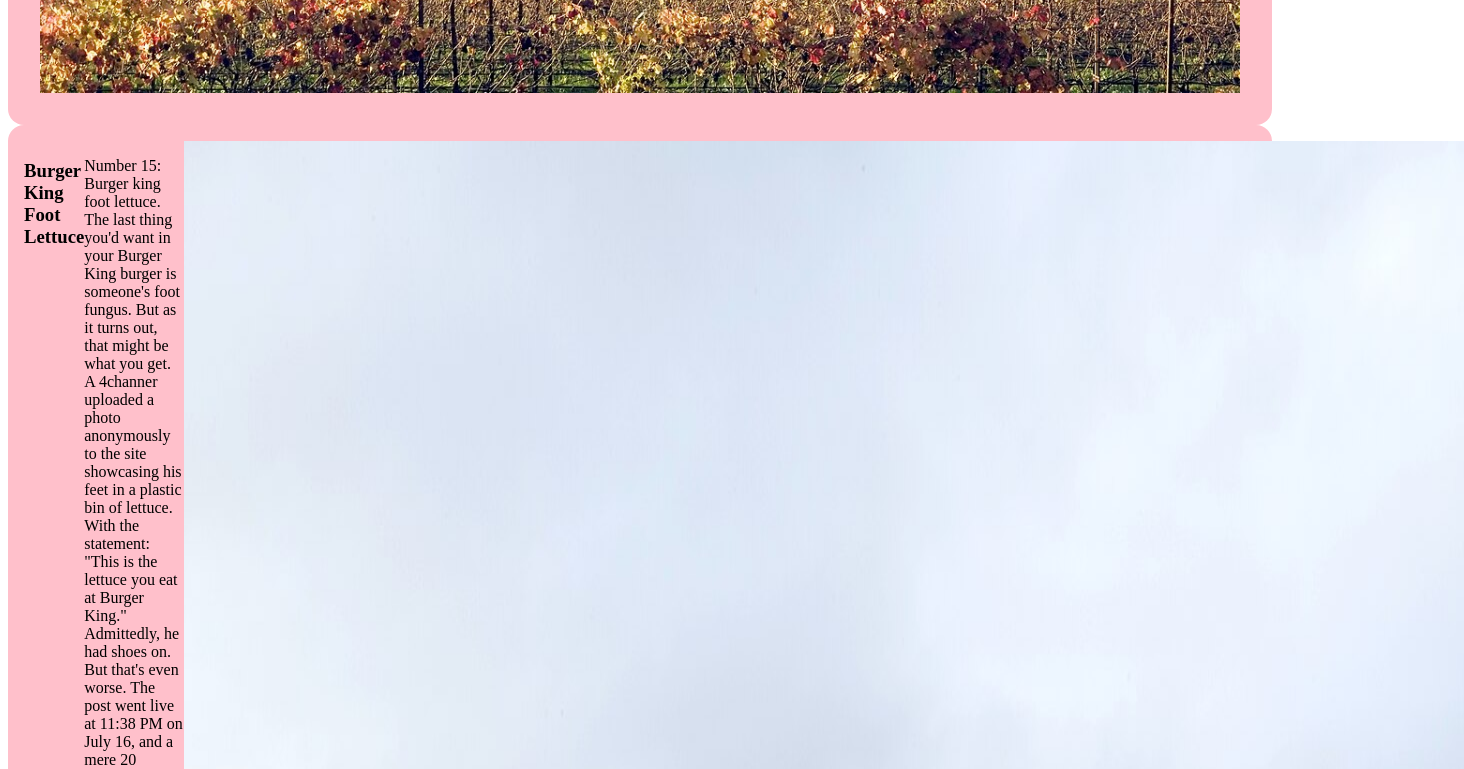
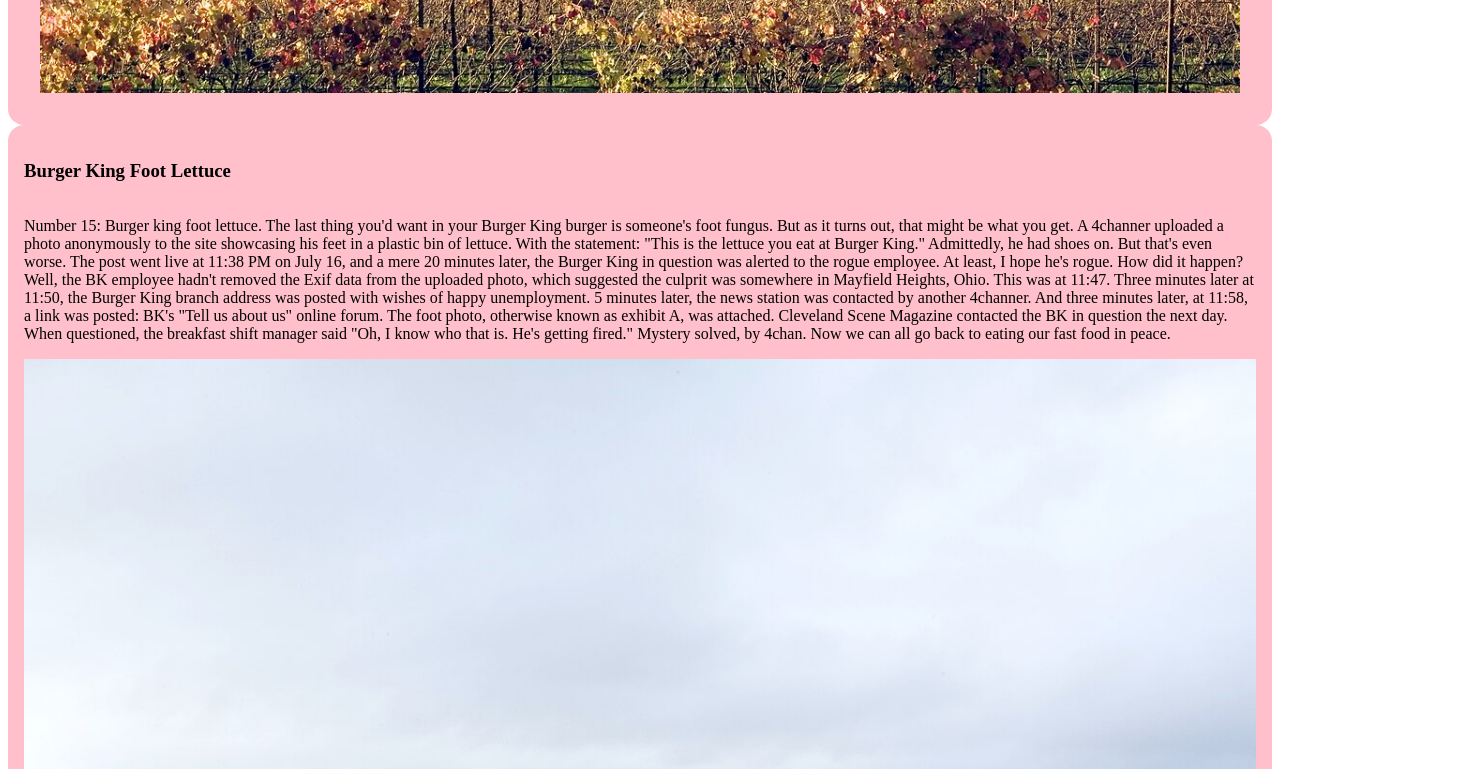
Before and after one commit to Team-E-Learn/frontend, a SvelteKit app: page /tempBlockDisplay in a window 1280 px wide. Shown: the part 1080-1849 px from the top of the page, 1464 px wide, since content can reach past the window. Built offline with nearby package versions, Linux system fonts and the light colour scheme.

Commit message:
fixed image display on text-image-block

```diff
--- a/src/styles/block-styles/text-image-block.css
+++ b/src/styles/block-styles/text-image-block.css
@@ -1,5 +1,6 @@
 .text-image-block {
     display: flex;
+    flex-direction: column;
     background-color: pink;
     padding: 1rem;
     border-radius: 1rem;
@@ -10,6 +11,6 @@
 
 .image-block img{
     flex: 1 1 auto;
-    width: 100%;
+    width: 50%;
     height: auto;
 }
```
